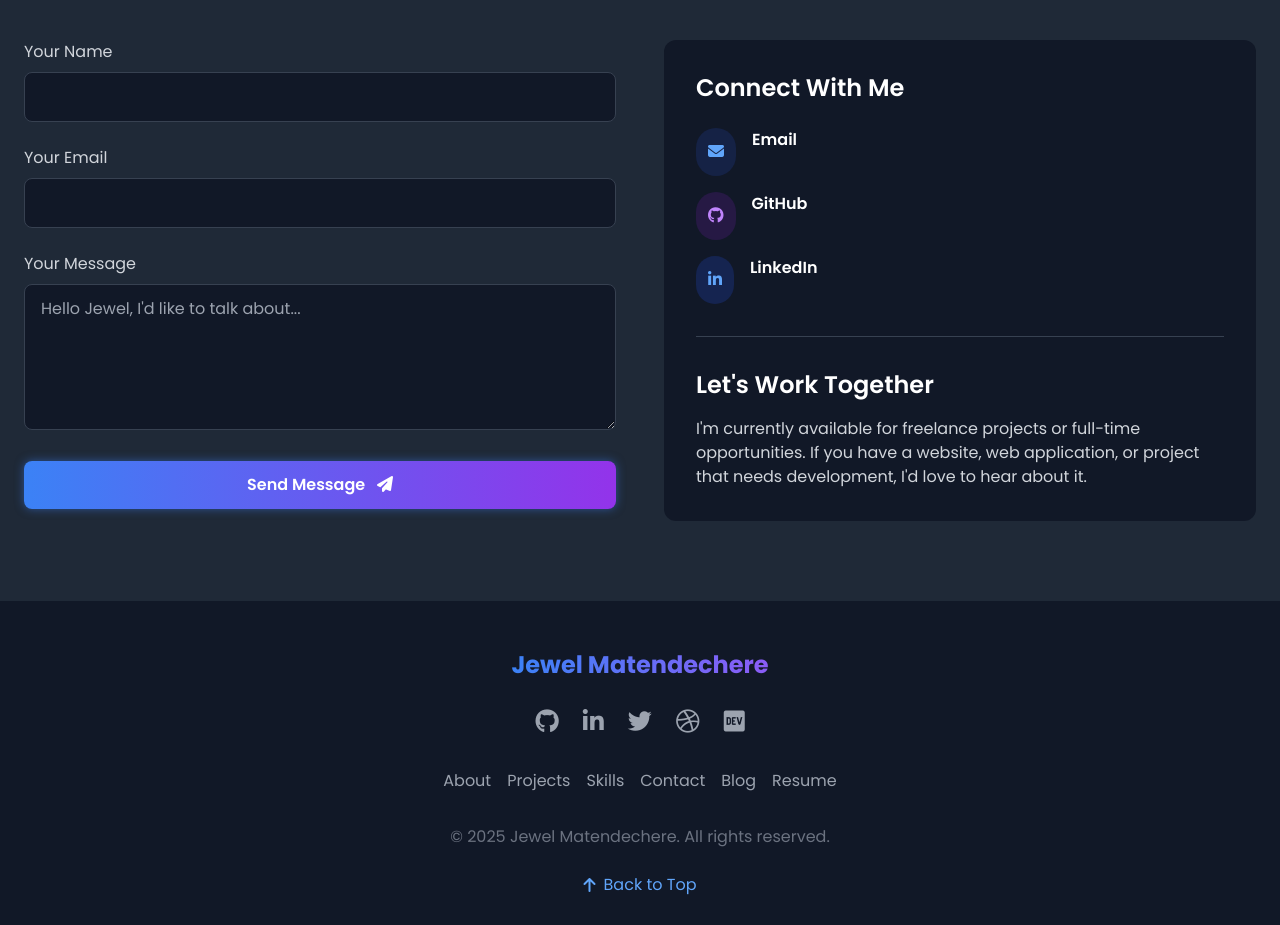
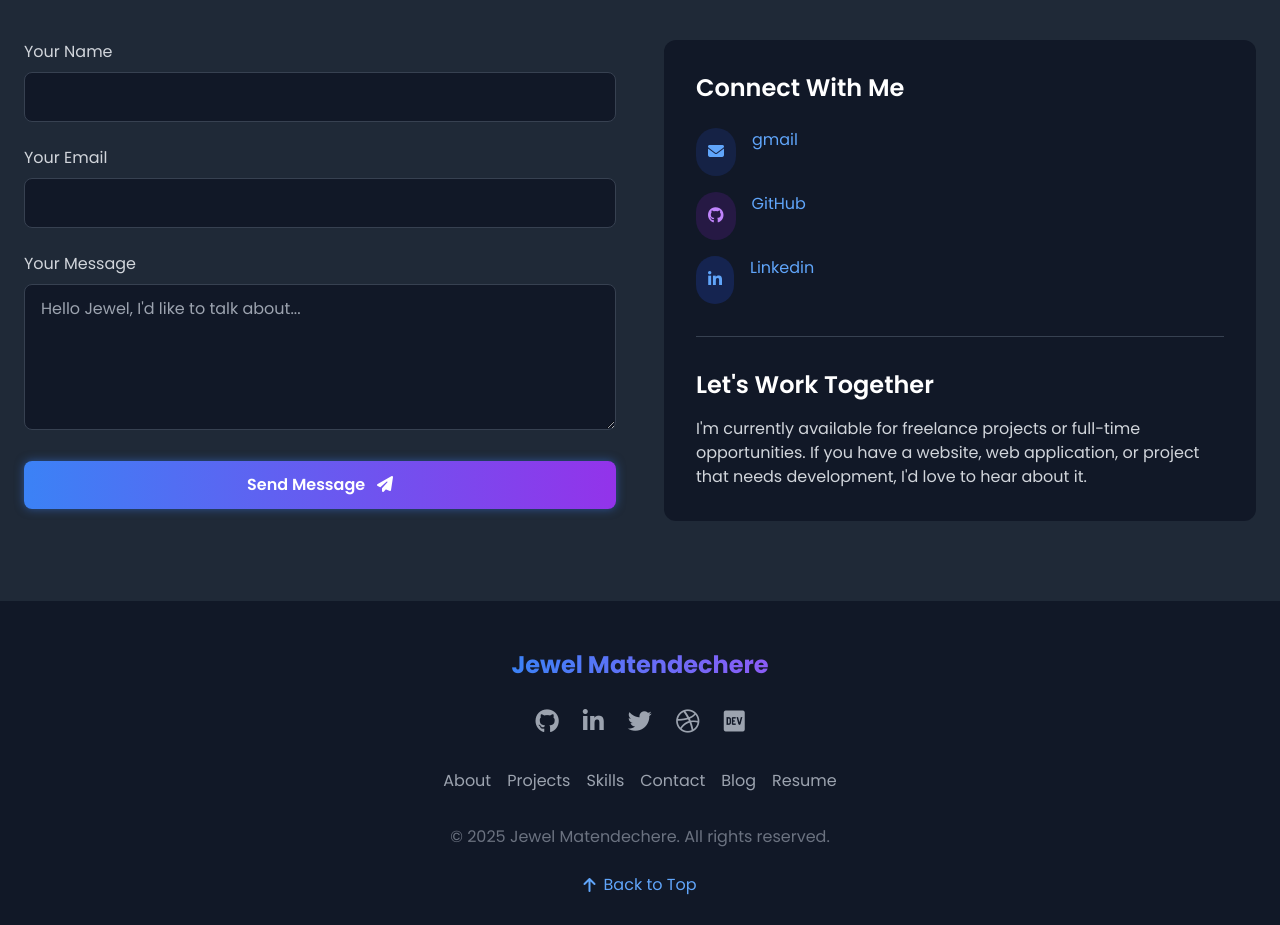
Before and after one commit to matendecherej/Personal-portfolio, a plain HTML site: page index.html in a window 1280 px wide. Shown: the part 3900-4825 px from the top of the page. Drawn offline with nearby package versions, Linux system fonts and the light colour scheme.

Commit message:
bug fixes

```diff
--- a/index.html
+++ b/index.html
@@ -443,8 +443,7 @@
                   <i class="fas fa-envelope text-blue-400"></i>
                 </div>
                 <div>
-                  <h4 class="font-semibold">Email</h4>
-                  <a href="mailto:jeweldonah1@gmail.com" class="text-blue-400 hover:underline"></a>
+                  <a href="mailto:jeweldonah1@gmail.com" class="text-blue-400 hover:underline">gmail</a>
                 </div>
               </div>
 
@@ -453,8 +452,7 @@
                   <i class="fab fa-github text-purple-400"></i>
                 </div>
                 <div>
-                  <h4 class="font-semibold">GitHub</h4>
-                  <a href="https://github.com/matendecherej" target="_blank" class="text-blue-400 hover:underline"></a>
+                  <a href="https://github.com/matendecherej" target="_blank" class="text-blue-400 hover:underline">GitHub</a>
                 </div>
               </div>
 
@@ -463,8 +461,7 @@
                   <i class="fab fa-linkedin-in text-blue-400"></i>
                 </div>
                 <div>
-                  <h4 class="font-semibold">LinkedIn</h4>
-                  <a href="https://www.linkedin.com/in/jewel-matendechere/" target="_blank" class="text-blue-400 hover:underline"></a>
+                  <a href="https://www.linkedin.com/in/jewel-matendechere/" target="_blank" class="text-blue-400 hover:underline">Linkedin</a>
                 </div>
               </div>
             </div>
```
